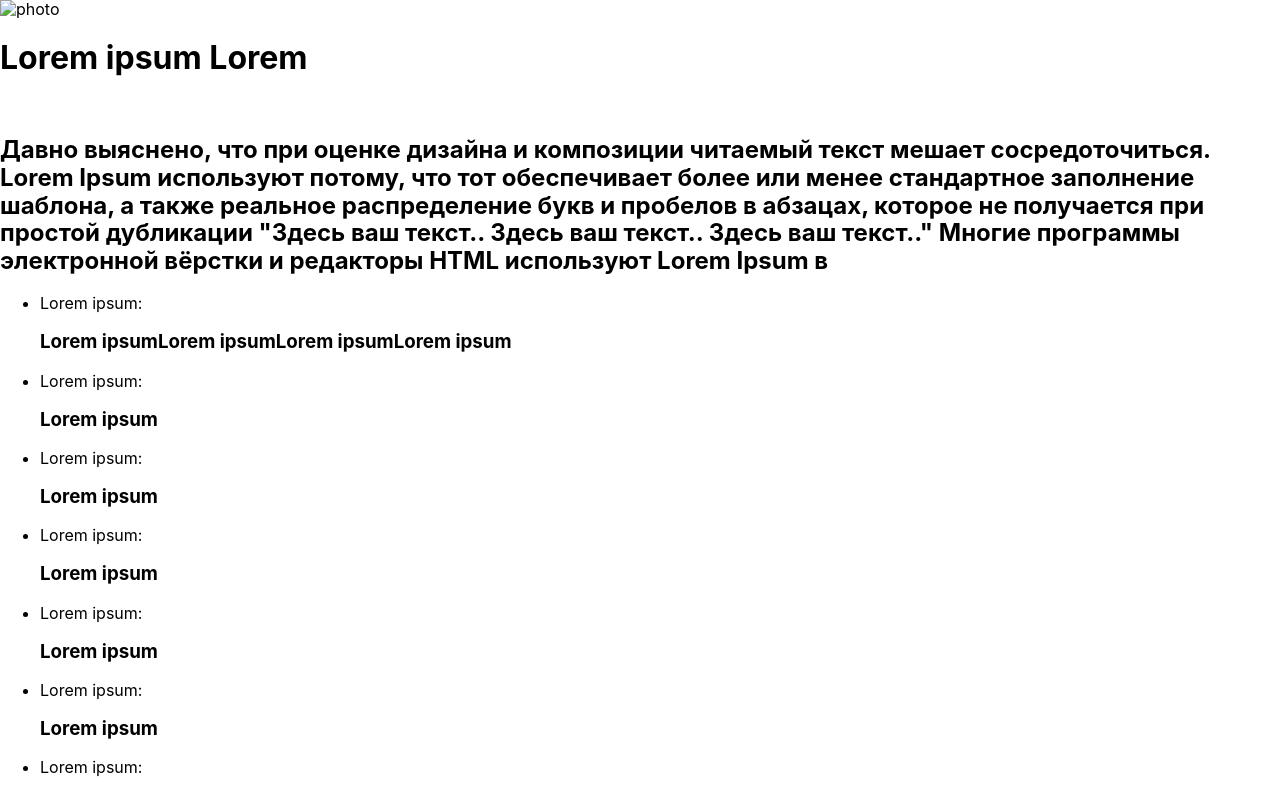
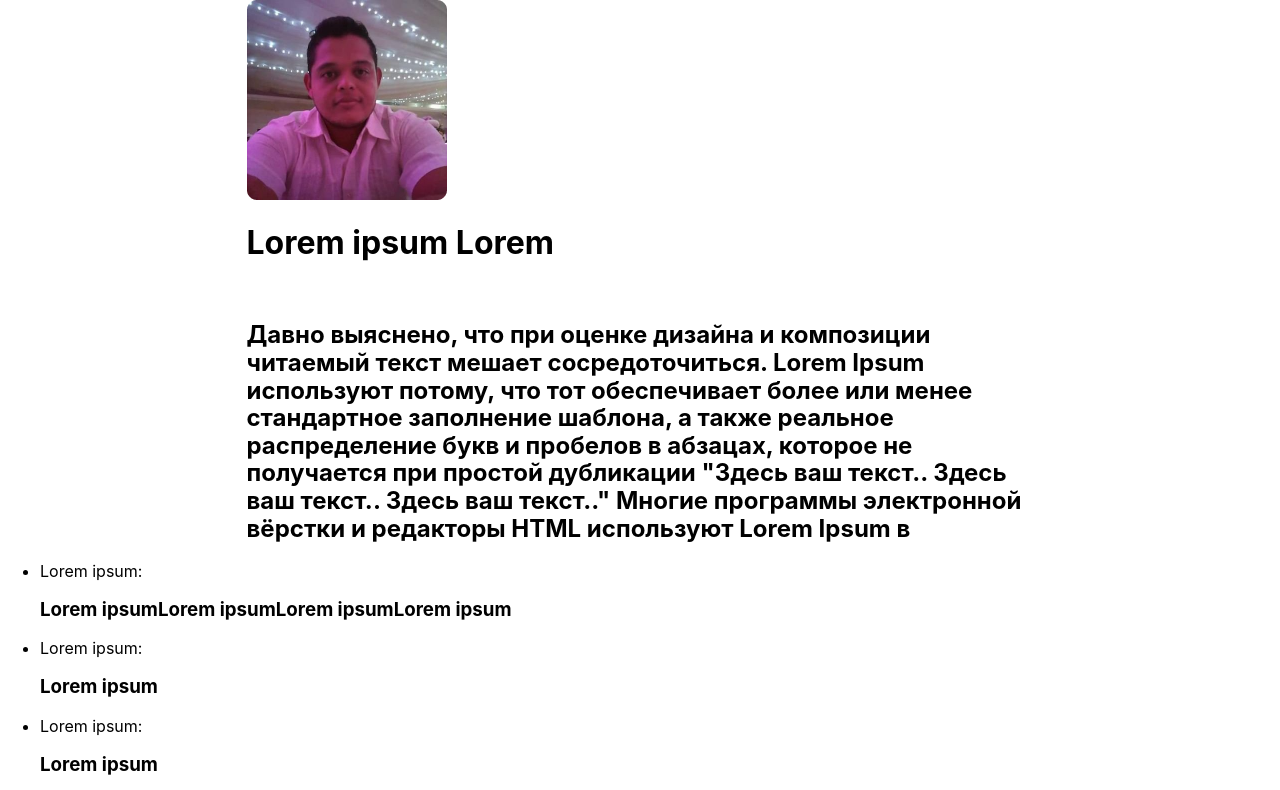
Before and after one commit to david-shakaya/SunBurn-test, a website: page src/index.html in a window 1280 px wide. Shown: the top 790 px of the page. Drawn offline with nearby package versions, Linux system fonts and the light colour scheme; files that its build step writes are made by us from their sources.

Commit message:
Добавляет контейнер и фото

```diff
--- a/src/html/header.html
+++ b/src/html/header.html
@@ -1,9 +1,28 @@
 <!-- Header -->
+<header>
   <div class="header">
-    <div class="container"></div>
-    <div class="header-cart-user">
-      <img class="header-photo-user" src="#" alt="photo" />
-      <h1 class="header-name-user">Lorem ipsum Lorem</h1>
+    <div class="container">
+      <div class="header-cart-user">
+        <!-- <img class="header-photo-user" src="#" alt="photo" /> -->
+        <picture>
+          <source
+            srcset="../images/user-mob.png"
+            media="(max-width: 903px)"
+            type="image/png"
+          />
+          <source
+            srcset="../images/user-desc.png"
+            media="(min-width: 904px)"
+            type="image/png"
+          />
+          <img
+            class="header-photo-user"
+            src="../images/user-mob.png"
+            alt="user-mob"
+          />
+        </picture>
+        <h1 class="header-name-user">Lorem ipsum Lorem</h1>
+      </div>
     </div>
   </div>
 </header>
--- /dev/null
+++ b/src/sass/components/_container.scss
@@ -0,0 +1,23 @@
+.container {
+  padding-left: 15px;
+  padding-right: 15px;
+  margin-right: auto;
+  margin-left: auto;
+}
+@media screen and (min-width: 300px) {
+  .container {
+    max-width: 260px;
+  }
+}
+
+// @media screen and (min-width: 768px) {
+//   .container {
+//     max-width: 738px;
+//   }
+// }
+
+@media screen and (min-width: 904px) {
+  .container {
+    max-width: 817px;
+  }
+}
--- a/src/sass/main.scss
+++ b/src/sass/main.scss
@@ -4,3 +4,4 @@
 
 @import 'normalize.scss';
 @import 'base.scss';
+@import './components/container';
```
Also changed, not shown: src/images/user-desc.png (added), src/images/user-mob.png (added), 1 other file.
